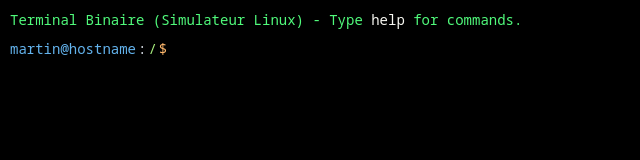
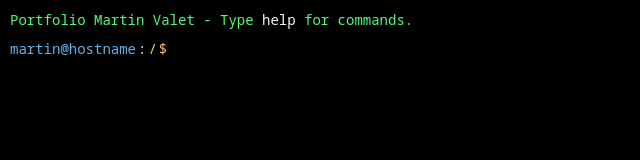
Before and after one commit to XanderTheRat/XanderTheRat.github.io, a plain HTML site: page portfolio.html in a window 1280 px wide. Shown: the whole page, without its empty margins (0-640 px from the left). Drawn offline with nearby package versions, Linux system fonts and the light colour scheme.

Commit message:
Add title Portfolio

```diff
--- a/portfolio.html
+++ b/portfolio.html
@@ -17,7 +17,7 @@
 <body>
     <div class="terminal-window">
         <div id="terminal-output" class="terminal-output">
-            <span class="system-message">Terminal Binaire (Simulateur Linux) - Type <span class="command-text">help</span> for commands.</span>
+            <span class="system-message">Portfolio Martin Valet - Type <span class="command-text">help</span> for commands.</span>
         </div>
 
         <div class="terminal-line interactive-prompt">
```
